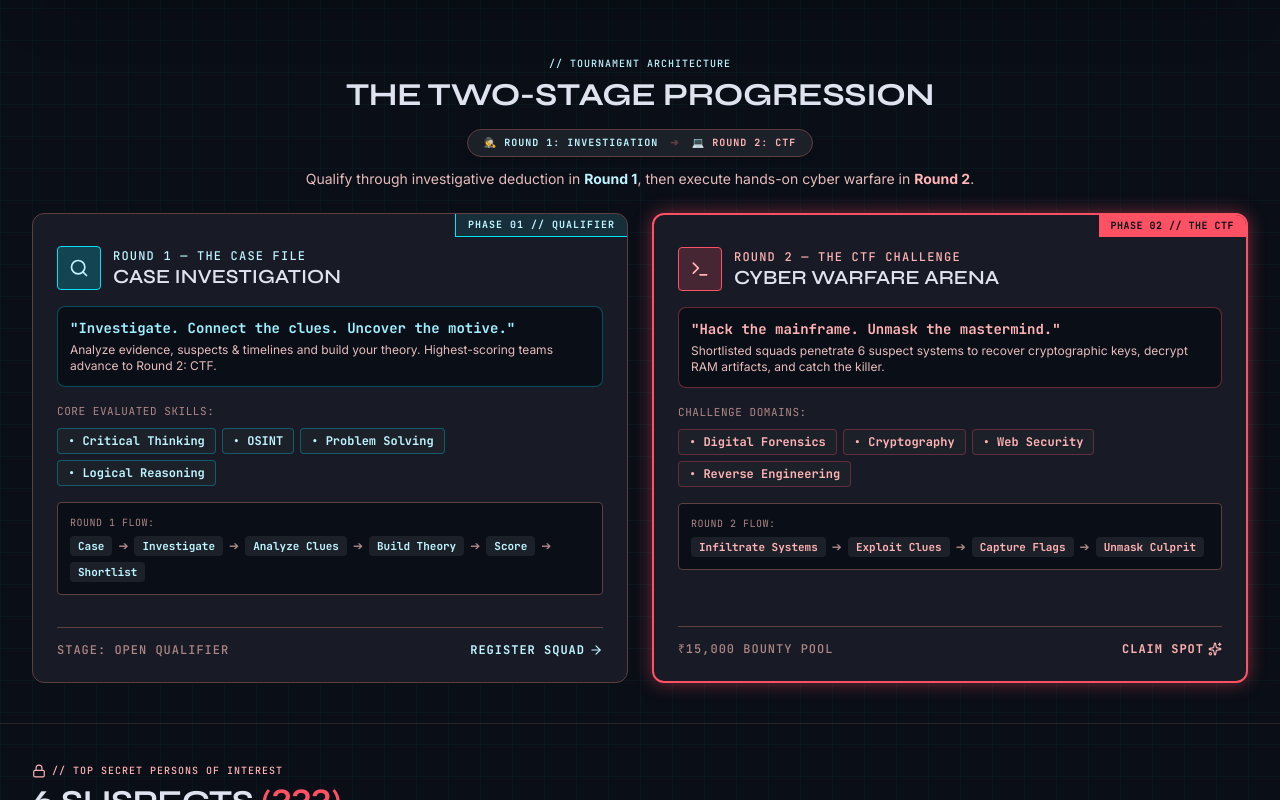
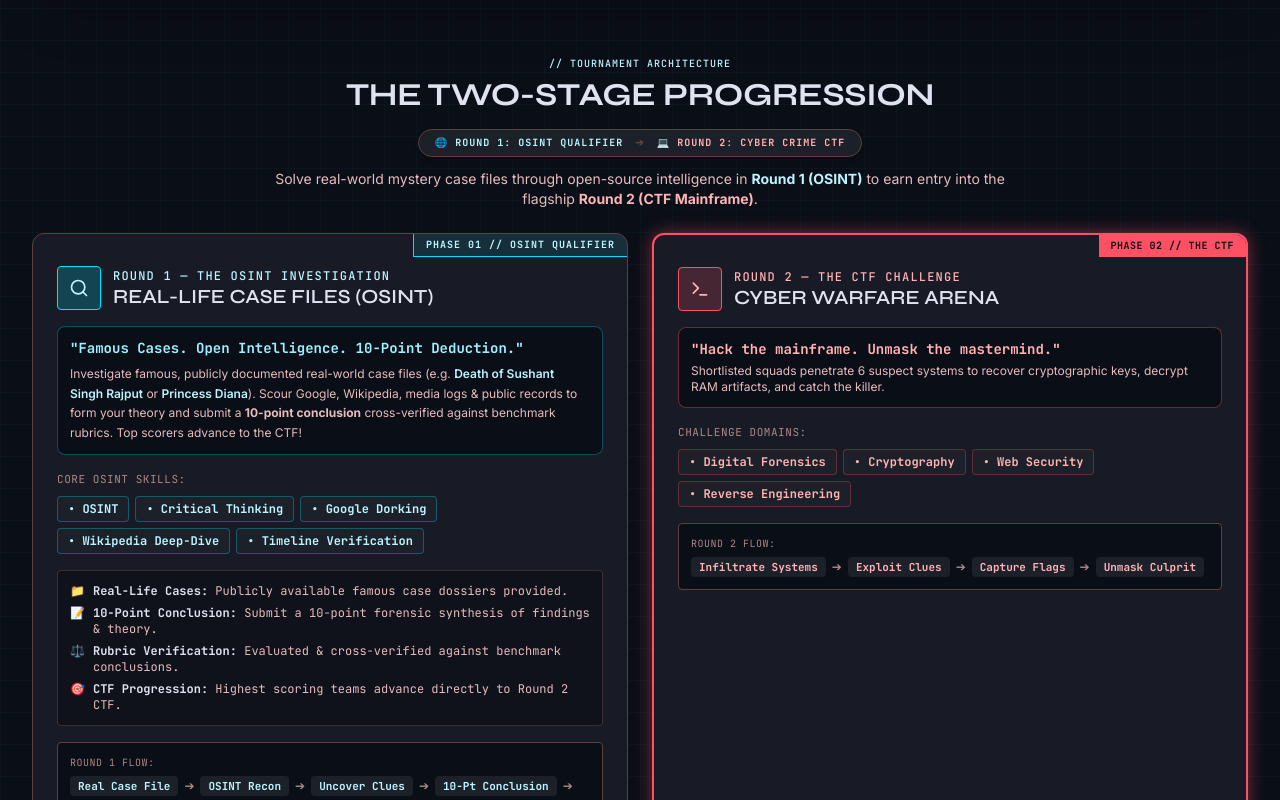
Before and after one commit to vishwajeetpawar123/ctf_dex, a React (Vite) app: page / in a window 1280 px wide. Shown: the part 1560-2360 px from the top of the page. Built offline with nearby package versions, Linux system fonts and the light colour scheme; the HTML template or start-up script is replaced by a standard one.

Commit message:
Update Round 1 to OSINT real-life case files with 10-point conclusion and update TOD to 01:09 PM

```diff
--- a/src/components/EvidenceBoard.tsx
+++ b/src/components/EvidenceBoard.tsx
@@ -10,7 +10,7 @@ export const EvidenceBoard: React.FC = () => {
       title: "EXHIBIT-A: VIKRAM MALHOTRA",
       tag: "TAG: #8849-01 // THE VICTIM",
       image: "/assets/vikram_face_crosses.jpeg",
-      desc: "Tech Tycoon found dead in Penthouse 42 at 00:05 AM. Master locks disabled remotely at 23:47."
+      desc: "Tech Tycoon found dead in Penthouse 42 at 01:09 PM. Master locks disabled remotely."
     },
     B: {
       title: "EXHIBIT-B: IOT ACCESS LOGS",
@@ -85,7 +85,7 @@ export const EvidenceBoard: React.FC = () => {
                 alt="Vikram Malhotra with Red Cross"
               />
               <div className="absolute bottom-2 right-2 border border-primary-container text-primary-container px-2 py-0.5 font-label-sm font-extrabold uppercase bg-surface-container-lowest/90 tracking-wider">
-                DECEASED: 00:05 AM
+                DECEASED: 01:09 PM
               </div>
             </div>
 
@@ -95,7 +95,7 @@ export const EvidenceBoard: React.FC = () => {
             </div>
             <div className="text-label-md font-label-md text-on-surface font-bold uppercase">VIKRAM MALHOTRA</div>
             <p className="text-body-sm text-on-surface-variant mt-1 text-xs line-clamp-2">
-              Founder of Malhotra Cyber Dynamics. Murdered at 00:05. ₹47 Crore missing.
+              Founder of Malhotra Cyber Dynamics. Murdered at 01:09 PM. ₹47 Crore missing.
             </p>
           </div>
 
@@ -117,7 +117,7 @@ export const EvidenceBoard: React.FC = () => {
             <div className="bg-surface-container-lowest p-2.5 rounded font-mono text-[11px] leading-relaxed text-secondary-fixed border border-outline-variant/60">
               <span className="text-outline-variant">// 23:47:00</span> [CCTV_SYS] Feed severed (CAM 03, 04)<br/>
               <span className="text-outline-variant">// 23:58:01</span> [DOOR_LOCK] Override: Token 0x98FF<br/>
-              <span className="text-primary font-bold">// 00:05:00 [CARDIAC] Signal Flatline</span>
+              <span className="text-primary font-bold">// 01:09:00 PM [CARDIAC] Signal Flatline</span>
             </div>
 
             <p className="text-body-sm text-on-surface-variant mt-2 text-xs">
--- a/src/components/FaqSection.tsx
+++ b/src/components/FaqSection.tsx
@@ -10,7 +10,7 @@ export const FaqSection: React.FC<FaqProps> = ({ onOpenRegisterModal }) => {
   const faqs = [
     {
       q: "Do I need prior digital forensics or CTF experience?",
-      a: "No. Round 1 features beginner-friendly OSINT, logical deductions, and fundamental cryptographic ciphers. We provide comprehensive field handbooks and starter commands so motivated investigators can learn on the fly."
+      a: "No. Round 1 is an open-source intelligence (OSINT) qualifier where teams investigate famous real-life cases (such as Sushant Singh Rajput or Princess Diana) using Google, Wikipedia, and public archives to write a 10-point conclusion. Top scorers advance to the hands-on Round 2 CTF."
     },
     {
       q: "How do we register and verify our squad on Unstop?",
@@ -22,7 +22,7 @@ export const FaqSection: React.FC<FaqProps> = ({ onOpenRegisterModal }) => {
     },
     {
       q: "Is the tournament conducted online or offline?",
-      a: "Both Round 1 and Round 2 are conducted offline in-person at the venue. Squads will investigate the physical crime dossier in Round 1 and execute the technical CTF mainframe attack in Round 2."
+      a: "Both Round 1 and Round 2 are conducted offline in-person at the venue. Squads investigate the real-life OSINT case files in Round 1 and execute the technical CTF mainframe attack in Round 2."
     }
   ];
 
--- a/src/components/Hero.tsx
+++ b/src/components/Hero.tsx
@@ -53,7 +53,7 @@ export const Hero: React.FC<HeroProps> = ({ onOpenRegisterModal }) => {
 
       {/* Narrative Lead Pitch */}
       <p className="mt-3 sm:mt-space-md max-w-3xl text-sm sm:text-base md:text-body-lg font-body-lg text-on-surface-variant font-light px-1 sm:px-0 leading-relaxed">
-        A Tech Tycoon Murdered at <span className="text-primary font-mono font-bold">00:05</span>.{" "}
+        A Tech Tycoon Murdered at <span className="text-primary font-mono font-bold">01:09 PM</span>.{" "}
         <span className="text-secondary font-mono font-bold">₹47 Crore Laundered</span>.{" "}
         <span className="text-tertiary font-mono font-bold">6 Suspects</span>.{" "}
         The Evidence is Encrypted in the RAM. Can your squad reconstruct the breach before time runs out?
--- a/src/components/InteractiveTerminal.tsx
+++ b/src/components/InteractiveTerminal.tsx
@@ -49,7 +49,7 @@ export const InteractiveTerminal: React.FC<TerminalProps> = ({ onOpenRegisterMod
         break;
       case 'status':
         newEntries.push(
-          { text: "[+] CASE #8849: Homicide of Vikram Malhotra // TOD: 00:05 AM IST", color: "text-primary" },
+          { text: "[+] CASE #8849: Homicide of Vikram Malhotra // TOD: 01:09 PM IST", color: "text-primary" },
           { text: "[+] Siphoned Fund: ₹47,00,00,000 wired to Oceanic Ventures LLC", color: "text-tertiary" }
         );
         break;
--- a/src/components/RoundsTimeline.tsx
+++ b/src/components/RoundsTimeline.tsx
@@ -7,8 +7,8 @@ interface RoundsTimelineProps {
 }
 
 export const RoundsTimeline: React.FC<RoundsTimelineProps> = ({ onOpenRegisterModal }) => {
-  const round1Skills = ["Critical Thinking", "OSINT", "Problem Solving", "Logical Reasoning"];
-  const round1Flow = ["Case", "Investigate", "Analyze Clues", "Build Theory", "Score", "Shortlist"];
+  const round1Skills = ["OSINT", "Critical Thinking", "Google Dorking", "Wikipedia Deep-Dive", "Timeline Verification"];
+  const round1Flow = ["Real Case File", "OSINT Recon", "Uncover Clues", "10-Pt Conclusion", "Rubric Scoring", "Advance to CTF"];
 
   const round2Skills = ["Digital Forensics", "Cryptography", "Web Security", "Reverse Engineering"];
   const round2Flow = ["Infiltrate Systems", "Exploit Clues", "Capture Flags", "Unmask Culprit"];
@@ -28,16 +28,16 @@ export const RoundsTimeline: React.FC<RoundsTimelineProps> = ({ onOpenRegisterMo
         {/* Progression Pill - Wraps smoothly on small mobile */}
         <div className="mt-3.5 flex flex-wrap sm:inline-flex items-center justify-center gap-1.5 sm:gap-3 px-3 sm:px-4 py-1.5 rounded-xl sm:rounded-full bg-surface-container border border-outline-variant text-[11px] sm:text-label-sm font-mono shadow-md max-w-full">
           <span className="text-secondary flex items-center gap-1.5 font-bold">
-            🕵️ ROUND 1: INVESTIGATION
+            🌐 ROUND 1: OSINT QUALIFIER
           </span>
           <span className="text-outline-variant font-bold">➔</span>
           <span className="text-primary flex items-center gap-1.5 font-bold">
-            💻 ROUND 2: CTF
+            💻 ROUND 2: CYBER CRIME CTF
           </span>
         </div>
 
         <p className="text-xs sm:text-body-md font-body-md text-on-surface-variant mt-3 text-sm px-2 sm:px-0">
-          Qualify through investigative deduction in <strong className="text-secondary font-bold">Round 1</strong>, then execute hands-on cyber warfare in <strong className="text-primary font-bold">Round 2</strong>.
+          Solve real-world mystery case files through open-source intelligence in <strong className="text-secondary font-bold">Round 1 (OSINT)</strong> to earn entry into the flagship <strong className="text-primary font-bold">Round 2 (CTF Mainframe)</strong>.
         </p>
       </div>
 
@@ -47,7 +47,7 @@ export const RoundsTimeline: React.FC<RoundsTimelineProps> = ({ onOpenRegisterMo
         {/* ROUND 1 CARD (round_1.txt) */}
         <div className="bg-surface-container-low border border-outline-variant rounded-xl p-space-md sm:p-space-lg flex flex-col justify-between relative overflow-hidden group hover:border-secondary-container transition-all">
           <div className="absolute top-0 right-0 bg-secondary-container/10 border-b border-l border-secondary-container px-3 py-1 text-label-sm font-label-sm text-secondary uppercase font-bold font-mono">
-            PHASE 01 // QUALIFIER
+            PHASE 01 // OSINT QUALIFIER
           </div>
 
           <div>
@@ -58,10 +58,10 @@ export const RoundsTimeline: React.FC<RoundsTimelineProps> = ({ onOpenRegisterMo
               </div>
               <div>
                 <div className="text-label-sm font-label-sm text-secondary uppercase font-mono text-xs">
-                  ROUND 1 — THE CASE FILE
+                  ROUND 1 — THE OSINT INVESTIGATION
                 </div>
                 <h3 className="text-headline-md font-headline-md text-on-surface leading-tight text-xl">
-                  CASE INVESTIGATION
+                  REAL-LIFE CASE FILES (OSINT)
                 </h3>
               </div>
             </div>
@@ -69,17 +69,17 @@ export const RoundsTimeline: React.FC<RoundsTimelineProps> = ({ onOpenRegisterMo
             {/* Poster Tagline */}
             <div className="p-3 bg-surface-container-lowest rounded-lg border border-secondary-container/30 my-space-md">
               <p className="text-sm font-mono text-secondary-fixed font-bold leading-snug">
-                "Investigate. Connect the clues. Uncover the motive."
+                "Famous Cases. Open Intelligence. 10-Point Deduction."
               </p>
-              <p className="text-xs text-on-surface-variant mt-1">
-                Analyze evidence, suspects &amp; timelines and build your theory. Highest-scoring teams advance to Round 2: CTF.
+              <p className="text-xs text-on-surface-variant mt-1.5 leading-relaxed">
+                Investigate famous, publicly documented real-world case files (e.g. <span className="text-secondary font-semibold">Death of Sushant Singh Rajput</span> or <span className="text-secondary font-semibold">Princess Diana</span>). Scour Google, Wikipedia, media logs &amp; public records to form your theory and submit a <strong>10-point conclusion</strong> cross-verified against benchmark rubrics. Top scorers advance to the CTF!
               </p>
             </div>
 
             {/* Evaluated Skills */}
             <div className="mb-4">
               <span className="text-[11px] font-mono text-outline block uppercase tracking-wider mb-2">
-                Core Evaluated Skills:
+                Core OSINT Skills:
               </span>
               <div className="flex flex-wrap gap-1.5">
                 {round1Skills.map((skill) => (
@@ -90,6 +90,26 @@ export const RoundsTimeline: React.FC<RoundsTimelineProps> = ({ onOpenRegisterMo
                     • {skill}
                   </span>
                 ))}
+              </div>
+            </div>
+
+            {/* Highlights bullets */}
+            <div className="mb-4 p-3 bg-surface-container-lowest/60 rounded border border-outline-variant/60 text-xs text-on-surface-variant space-y-1.5 font-mono">
+              <div className="flex items-start gap-2">
+                <span className="text-secondary font-bold">📁</span>
+                <span><strong className="text-on-surface">Real-Life Cases:</strong> Publicly available famous case dossiers provided.</span>
+              </div>
+              <div className="flex items-start gap-2">
+                <span className="text-secondary font-bold">📝</span>
+                <span><strong className="text-on-surface">10-Point Conclusion:</strong> Submit a 10-point forensic synthesis of findings &amp; theory.</span>
+              </div>
+              <div className="flex items-start gap-2">
+                <span className="text-secondary font-bold">⚖️</span>
+                <span><strong className="text-on-surface">Rubric Verification:</strong> Evaluated &amp; cross-verified against benchmark conclusions.</span>
+              </div>
+              <div className="flex items-start gap-2">
+                <span className="text-secondary font-bold">🎯</span>
+                <span><strong className="text-on-surface">CTF Progression:</strong> Highest scoring teams advance directly to Round 2 CTF.</span>
               </div>
             </div>
 
@@ -115,7 +135,7 @@ export const RoundsTimeline: React.FC<RoundsTimelineProps> = ({ onOpenRegisterMo
 
           {/* Footer Trigger */}
           <div className="mt-space-md pt-3.5 border-t border-outline-variant flex items-center justify-between text-label-sm font-label-sm">
-            <span className="text-outline font-mono text-xs">STAGE: OPEN QUALIFIER</span>
+            <span className="text-outline font-mono text-xs">STAGE: OSINT QUALIFIER</span>
             <button
               onClick={() => {
                 soundFx.playAlarm();
--- a/src/components/StoryIntro.tsx
+++ b/src/components/StoryIntro.tsx
@@ -26,7 +26,7 @@ export const StoryIntro: React.FC = () => {
       status: "CRITICAL BREACH"
     },
     {
-      time: "00:05 IST",
+      time: "01:09 PM IST",
       label: "💀 Estimated Time of Death",
       detail: "Vikram Malhotra found collapsed in his private terminal room. Cyanide trace in glass. Primary hard drive wiped with DBAN.",
       status: "HOMICIDE"
@@ -80,7 +80,7 @@ export const StoryIntro: React.FC = () => {
                 }}
               />
               <div className="absolute top-3 left-3 px-2 py-0.5 bg-crimson text-black font-mono font-bold text-[10px] tracking-wider uppercase">
-                DECEASED // TOD 00:05
+                DECEASED // TOD 01:09 PM
               </div>
               <div className="absolute bottom-0 inset-x-0 bg-gradient-to-t from-void-950 p-3 pt-8 text-xs font-mono text-gray-300">
                 Found in Penthouse 42 Private Study
--- a/src/data/eventData.ts
+++ b/src/data/eventData.ts
@@ -2,10 +2,10 @@ import { Suspect, EvidenceNode } from '../types';
 
 export const EVENT_CONFIG = {
   eventName: "CID CTF: KUCH TOH GADBAD HAI DAYA",
-  tagline: "A Tech Tycoon Murdered at 01:05. ₹47 Crore Laundered. 6 Suspects. The Crime Scene is Encrypted in the RAM.",
+  tagline: "A Tech Tycoon Murdered at 01:09 PM. ₹47 Crore Laundered. 6 Suspects. The Crime Scene is Encrypted in the RAM.",
   caseNumber: "CASE #8849-GADBAD-HAI-DAYA",
   victim: "Vikram Malhotra (46), Founder of Malhotra Cyber Dynamics",
-  timeOfDeath: "October 14, 01:05 AM IST",
+  timeOfDeath: "October 14, 01:09 PM IST",
   crimeScene: "Penthouse 42, Cyber Heights, Mumbai",
   totalPoints: 4500,
   teamSize: "2 to 4 Detectives",
@@ -146,7 +146,7 @@ export const EVIDENCE_NODES: EvidenceNode[] = [
     image: "/assets/vikram_face_crosses.jpeg",
     suspectRef: "Victim (Vikram Malhotra)",
     description: "Found collapsed in Penthouse 42 private study. Smart locks overridden at 23:47.",
-    timestamp: "Oct 14 // 00:05 IST",
+    timestamp: "Oct 14 // 01:09 PM IST",
     tag: "PRIMARY HOMICIDE"
   },
   {
@@ -211,21 +211,23 @@ export const EVIDENCE_NODES: EvidenceNode[] = [
 export const ROUNDS_INFO = [
   {
     roundNumber: "01",
-    title: "ROUND 1 — THE CASE FILE",
-    subtitle: "Investigate. Connect the clues. Uncover the motive.",
-    mode: "Case Investigation / Theory Evaluation",
+    title: "ROUND 1 — THE OSINT INVESTIGATION",
+    subtitle: "Real-life case files. Open web intelligence. 10-point conclusion.",
+    mode: "OSINT Mystery Investigation & Theory Evaluation",
     duration: "Qualifier Round",
-    progression: "🕵️ Phase 1: Case Investigation",
-    skills: ["Critical Thinking", "OSINT", "Problem Solving", "Logical Reasoning"],
-    flow: ["Case", "Investigate", "Analyze Clues", "Build Theory", "Score", "Shortlist"],
-    description: "Teams are given different mystery cases to investigate. They must analyze the available clues, connect evidence, identify possible motives, suspects, timelines, and contradictions, and construct their own conclusion and conspiracy theory evaluated against predefined case-solving metrics.",
+    progression: "🌐 Phase 1: Real-Life OSINT Investigation",
+    skills: ["OSINT", "Critical Thinking", "Evidence Reconnaissance", "Logical Deduction"],
+    flow: ["Real Case File", "OSINT Recon", "Uncover Evidence", "10-Point Conclusion", "Rubric Evaluation", "CTF Qualification"],
+    description: "Marketed as an intensive OSINT investigation. Teams receive high-profile, publicly available real-world mystery case files (e.g. the death of Sushant Singh Rajput or Princess Diana). Utilizing Google, Wikipedia, public digital archives, and web intelligence, squads uncover evidence, formulate their own conspiracy theory/investigative hypothesis, and deliver a 10-point conclusion cross-verified against benchmark rubrics and pre-written expert conclusions.",
     highlights: [
-      "Investigate multi-layered physical and digital clue dossiers",
-      "Analyze evidence, suspects, contradictions & movement timelines",
-      "Construct a structured conclusion & conspiracy theory submission",
-      "Highest-scoring teams shortlisted for Round 2 — the CTF"
+      "Real-world case files provided (e.g. Sushant Singh Rajput, Princess Diana)",
+      "Leverage open-source intelligence (Google, Wikipedia, public records, media archives)",
+      "Formulate a forensic conspiracy theory with supporting evidence",
+      "Draft a structured 10-Point Conclusion detailing core findings & timeline contradictions",
+      "Scored via evaluation rubrics & cross-verified against benchmark conclusions",
+      "Highest-scoring teams qualify for Round 2 — the hands-on Cyber Crime CTF"
     ],
-    statusBadge: "THE CASE FILE",
+    statusBadge: "THE OSINT DOSSIER",
     accentColor: "cyan"
   },
   {
@@ -254,15 +256,15 @@ export const ROUNDS_INFO = [
 export const FAQ_ITEMS = [
   {
     question: "What is CID CTF: Kuch Toh Gadbad Hai Daya?",
-    answer: "It is an immersive narrative-driven Cyber Crime & Murder Mystery Capture The Flag (CTF) tournament. Unlike conventional CTFs, every challenge represents actual forensic evidence from a tech tycoon's homicide case."
+    answer: "It is an immersive narrative-driven Cyber Crime & Murder Mystery Capture The Flag (CTF) tournament. Unlike conventional CTFs, Round 1 challenges your real-world OSINT investigative skills, while Round 2 puts you directly inside the crime scene mainframe."
   },
   {
     question: "What are the requirements for Round 1 vs Round 2?",
-    answer: "Both rounds are conducted offline. Round 1 is an offline qualifier focusing on analytical aptitude, OSINT, logic puzzles, and clue evaluation. Qualified squads advance to Round 2 for the hands-on forensic exploitation CTF showdown."
+    answer: "Both rounds are conducted offline. Round 1 is an OSINT open-source intelligence qualifier where teams investigate famous real-life cases (such as Sushant Singh Rajput or Princess Diana) using Google, Wikipedia, and public records, submitting a 10-point conclusion evaluated against benchmark rubrics. Top-scoring teams advance to Round 2 for the hands-on forensic exploitation CTF showdown."
   },
   {
     question: "What is the team size, fee, and who is eligible?",
-    answer: "You can enlist a squad of 2 to 4 members with a registration fee of ₹120 per team. Students from any college or university with an interest in cybersecurity, digital forensics, or investigative problem-solving are welcome."
+    answer: "You can enlist a squad of 2 to 4 members with a registration fee of ₹120 per team. Students from any college or university with an interest in cybersecurity, digital forensics, OSINT, or investigative problem-solving are welcome."
   },
   {
     question: "How do we register on Unstop?",
@@ -270,6 +272,6 @@ export const FAQ_ITEMS = [
   },
   {
     question: "What tools and skills do we need?",
-    answer: "Helpful tools include Wireshark, Ghidra/Jadx, CyberChef, SQLite Browser, ExifTool, Volatility 3, Python, and a web browser with DevTools. Prior CTF experience is not mandatory for Round 1!"
+    answer: "For Round 1 (OSINT): Internet browser, Google search techniques, Wikipedia, and critical analytical deduction. For Round 2 (CTF): Wireshark, Ghidra/Jadx, CyberChef, SQLite Browser, ExifTool, Volatility 3, and Python."
   }
 ];
```
Also changed, not shown: round_1.txt, 1 other file (tests, documents, lock files or other folders).
